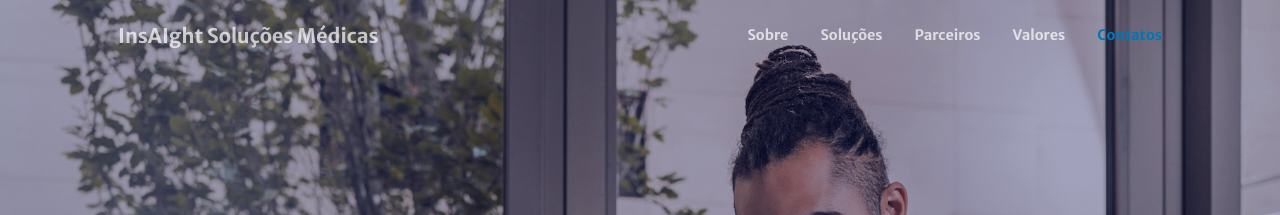
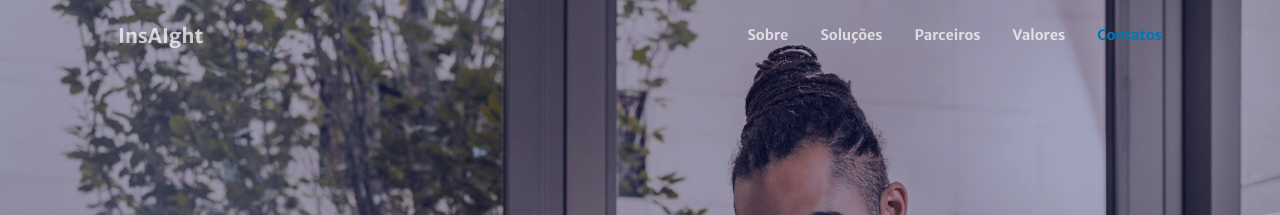
Before and after one commit to Vianest-iTec/vianest-itec.github.io, a Jekyll site: the page built from index.md, in a window 1280 px wide. Shown: the top 215 px of the page. Built offline with Jekyll 4.4.1, drawn with Linux system fonts in a browser that asks for light colours; comment, search, counter and statistics services are not loaded.

Commit message:
feat: change title

```diff
--- a/_config.yml
+++ b/_config.yml
@@ -1,5 +1,5 @@
 # Site settings
-title: InsAIght Soluções Médicas
+title: InsAIght
 description: > # this means to ignore newlines until "baseurl:"
 repository: Vianest-iTec/vianest-itec.github.io
 baseurl: "" # the subpath of your site, e.g. /blog/
```
